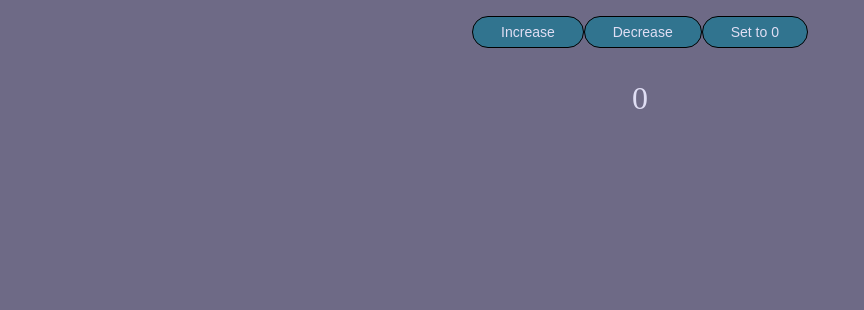
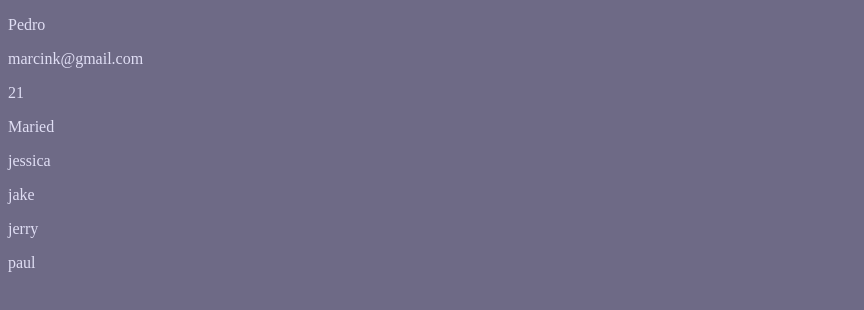
Before and after one commit to justthedreamer/react-learn, a React (Create React App) app: page / in a window 1280 px wide. Shown: the top 310 px of the page, without its empty margins (0-864 px from the left). Built offline with nearby package versions, Linux system fonts and the light colour scheme.

Commit message:
Type safety

```diff
--- a/package.json
+++ b/package.json
@@ -9,6 +9,7 @@
     "@testing-library/react": "^13.4.0",
     "@testing-library/user-event": "^13.5.0",
     "axios": "^1.5.0",
+    "prop-types": "^15.8.1",
     "react": "^18.2.0",
     "react-dom": "^18.2.0",
     "react-hook-form": "^7.45.4",
--- a/src/App.js
+++ b/src/App.js
@@ -1,19 +1,9 @@
-import { useState } from 'react';
-import { useCounter } from './componenets/useCounter';
 import './App.css';
+import { Person } from './componenets/Person';
 
 function App() {
-  const {counter,increaseCounter,decreaseCounter,restartCounter} = useCounter(0)
-
-
   return (
-    <div className='App'>
-      <button onClick={increaseCounter}>Increase</button>
-      <button onClick={decreaseCounter}>Decrease</button>
-      <button onClick={restartCounter}>Set to 0</button>
-
-      <p>{counter}</p>
-    </div>
+    <Person name = {"Pedro"} email= "marcink@gmail.com" age={21} isMarried = {true} friends = {["jessica","jake","jerry","paul"]}/>
   )
 }
 
--- /dev/null
+++ b/src/componenets/Person.js
@@ -0,0 +1,24 @@
+import PropTypes from 'prop-types'
+
+export const Person = (props) =>{
+    return (
+        <div>
+            <p>{props.name}</p>
+            <p>{props.email}</p>
+            <p>{props.age}</p>
+            <p>{props.isMarried ? "Maried" : "Not maried"}</p>
+
+            {props.friends.map((friend) => (<p>{friend}</p>))}
+
+
+        </div>
+    );
+};
+
+Person.propTypes = {
+    name: PropTypes.string,
+    email : PropTypes.string,
+    age : PropTypes.number,
+    isMarried: PropTypes.bool,
+    friends : PropTypes.arrayOf(PropTypes.string)
+};
```
Also changed, not shown: 1 other file (tests, documents, lock files or other folders).
